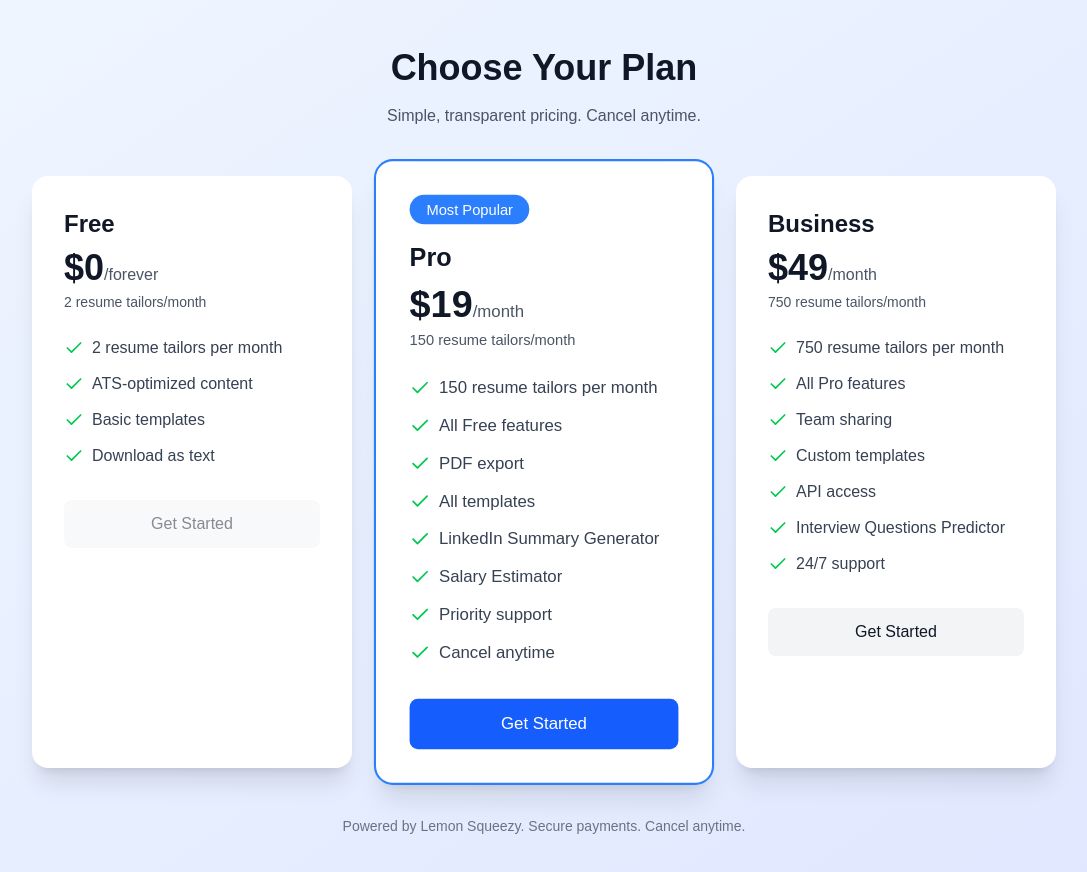
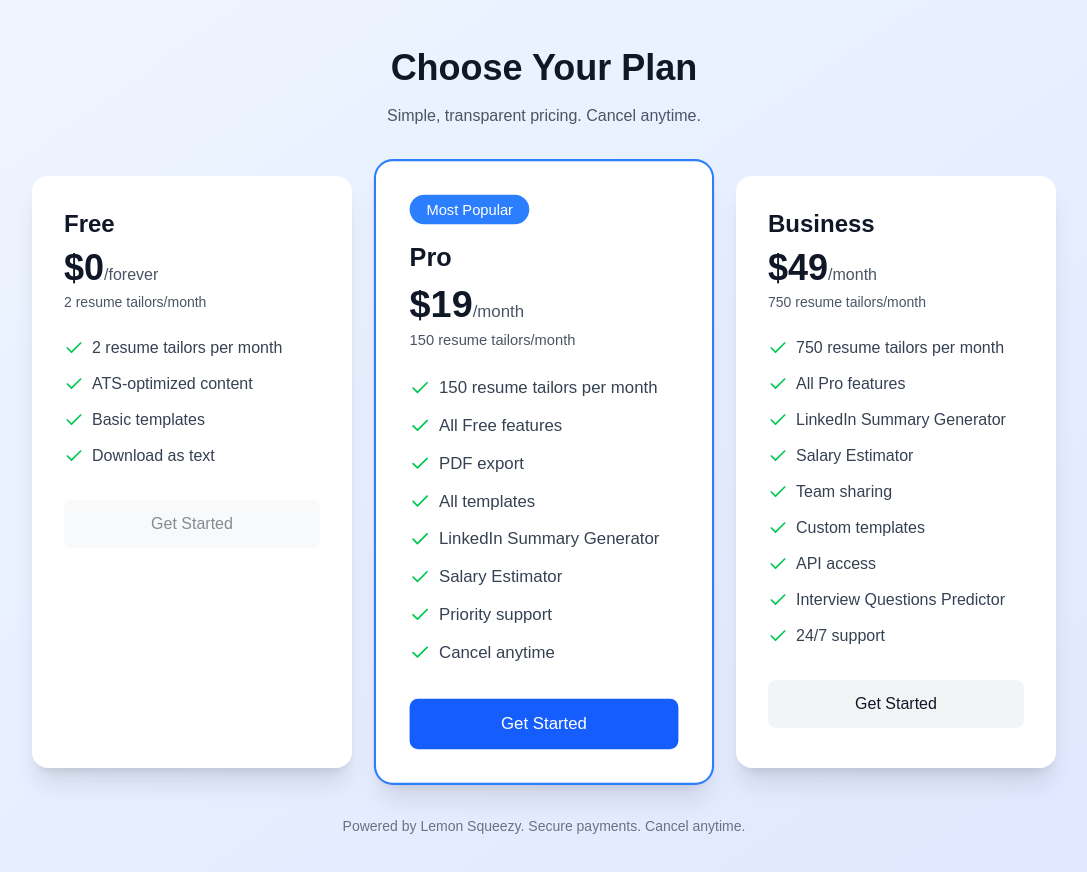
Before and after one commit to gautammeena2327-hash/ai-resume-tailor, a Next.js app: page /pricing in a window 1280 px wide. Shown: the top 872 px of the page, without its empty margins (96-1183 px from the left). Built offline with nearby package versions, Linux system fonts and the light colour scheme.

Commit message:
Business plan - add explicit feature list

```diff
--- a/src/app/pricing/page.tsx
+++ b/src/app/pricing/page.tsx
@@ -45,6 +45,8 @@ const plans = [
     features: [
       '750 resume tailors per month',
       'All Pro features',
+      'LinkedIn Summary Generator',
+      'Salary Estimator',
       'Team sharing',
       'Custom templates',
       'API access',
```
